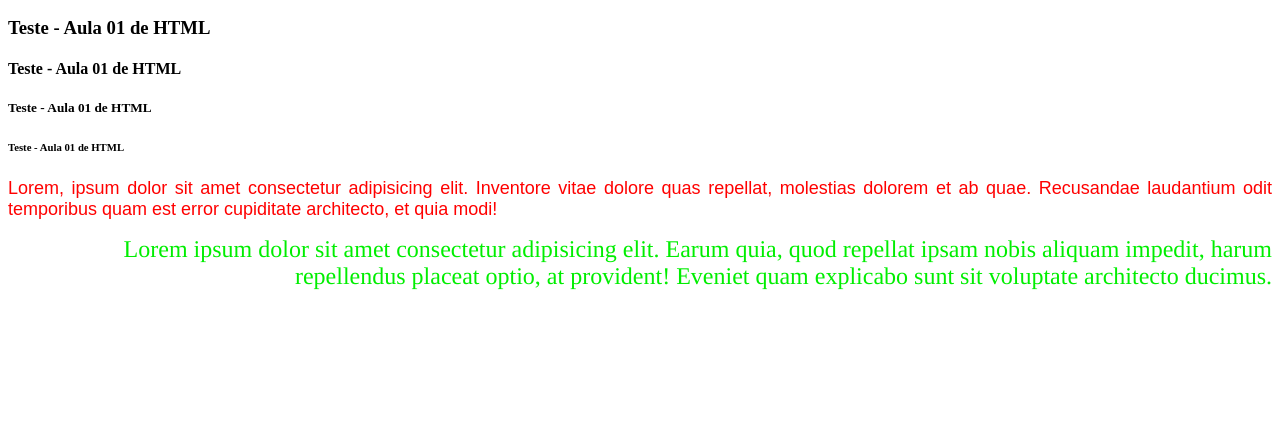
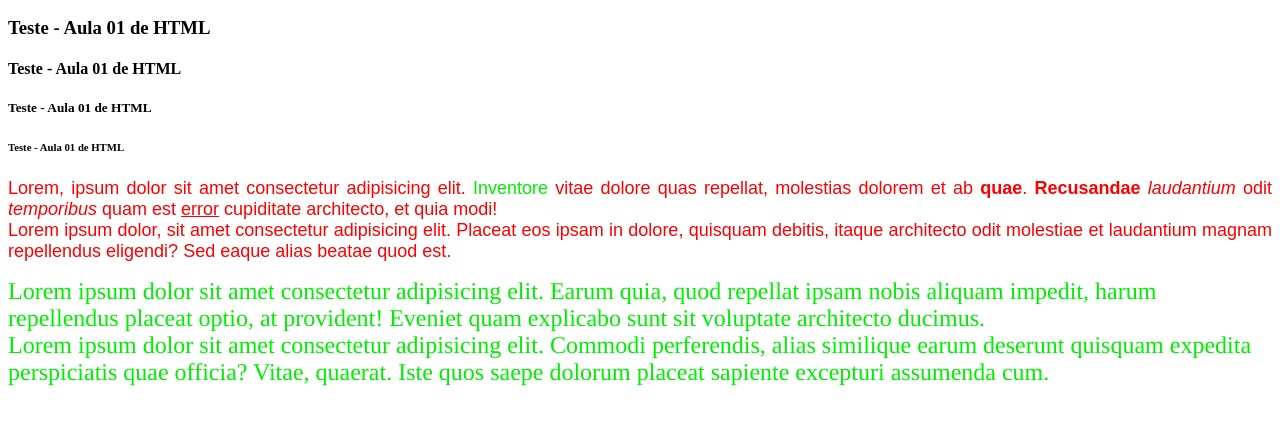
Before and after one commit to danilo-rodrigues38/HTML5_CSS3_e_JavaScript_UNIFecaf, a plain HTML site: page Aulas Front-End HTML5/Aula 01/index.html in a window 1280 px wide. Shown: the part 110-534 px from the top of the page. Drawn offline with Linux system fonts and the light colour scheme.

Commit message:
Update index.html

```diff
--- a/Aulas Front-End HTML5/Aula 01/index.html
+++ b/Aulas Front-End HTML5/Aula 01/index.html
@@ -15,22 +15,39 @@
         <h5>Teste - Aula 01 de HTML</h5>
         <h6>Teste - Aula 01 de HTML</h6>
 
-        <!-- Representa a saida de texto no navegador (Parágrafo)
+        <!--
+            p - Representa a saida de texto no navegador (Parágrafo)
             p align="left"
             p align="right"
             p align="center"
             p align="justify"
+
+            <font face="arial" size="4" color="red">
+                Permite alterar a fonte, o tamanho e a cor.
+
+            <b> - deixa a letra em negrito. </b>
+
+            <i> - deixa a letra em itálico. </i>
+
+            <strong> - negrito e sinaliza para buscadores na web que a palavra tem relevancia. </strong>
+
+            <em> - itálico e enfatiza a relevância da palavra chave ao buscador. </em>
+
+            <u> - deixa a letra sublinhada. </u>
         -->
 
         <p align="justify">
             <font face="arial" size="4" color="red">
-                Lorem, ipsum dolor sit amet consectetur adipisicing elit. Inventore vitae dolore quas repellat, molestias dolorem et ab quae. Recusandae laudantium odit temporibus quam est error cupiditate architecto, et quia modi!
+                Lorem, ipsum dolor sit amet consectetur adipisicing elit. <font color="greem"> Inventore</font> vitae dolore quas repellat, molestias dolorem et ab <b>quae</b>. <strong>Recusandae</strong> <i>laudantium</i> odit <em>temporibus</em> quam est <u>error</u> cupiditate architecto, et quia modi!
+                <br>
+                Lorem ipsum dolor, sit amet consectetur adipisicing elit. Placeat eos ipsam in dolore, quisquam debitis, itaque architecto odit molestiae et laudantium magnam repellendus eligendi? Sed eaque alias beatae quod est.
             </font>
         </p>
 
-        <p align="right">
+        <p align="left">
             <font face="times" size="5" color="greem">
-                Lorem ipsum dolor sit amet consectetur adipisicing elit. Earum quia, quod repellat ipsam nobis aliquam impedit, harum repellendus placeat optio, at provident! Eveniet quam explicabo sunt sit voluptate architecto ducimus.
+                Lorem ipsum dolor sit amet consectetur adipisicing elit. Earum quia, quod repellat ipsam nobis aliquam impedit, harum repellendus placeat optio, at provident! Eveniet quam explicabo sunt sit voluptate architecto ducimus.<br>
+                Lorem ipsum dolor sit amet consectetur adipisicing elit. Commodi perferendis, alias similique earum deserunt quisquam expedita perspiciatis quae officia? Vitae, quaerat. Iste quos saepe dolorum placeat sapiente excepturi assumenda cum.
             </font>
         </p>
     </body>
```
